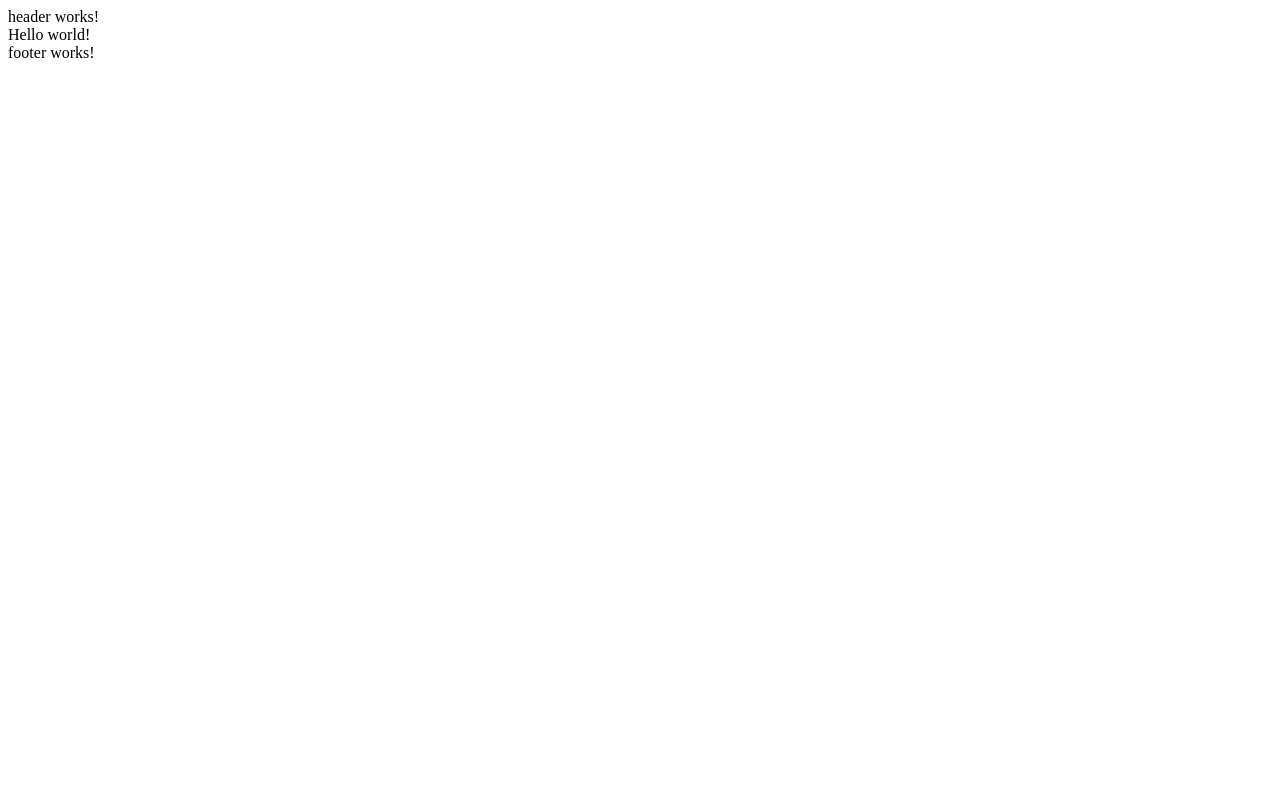
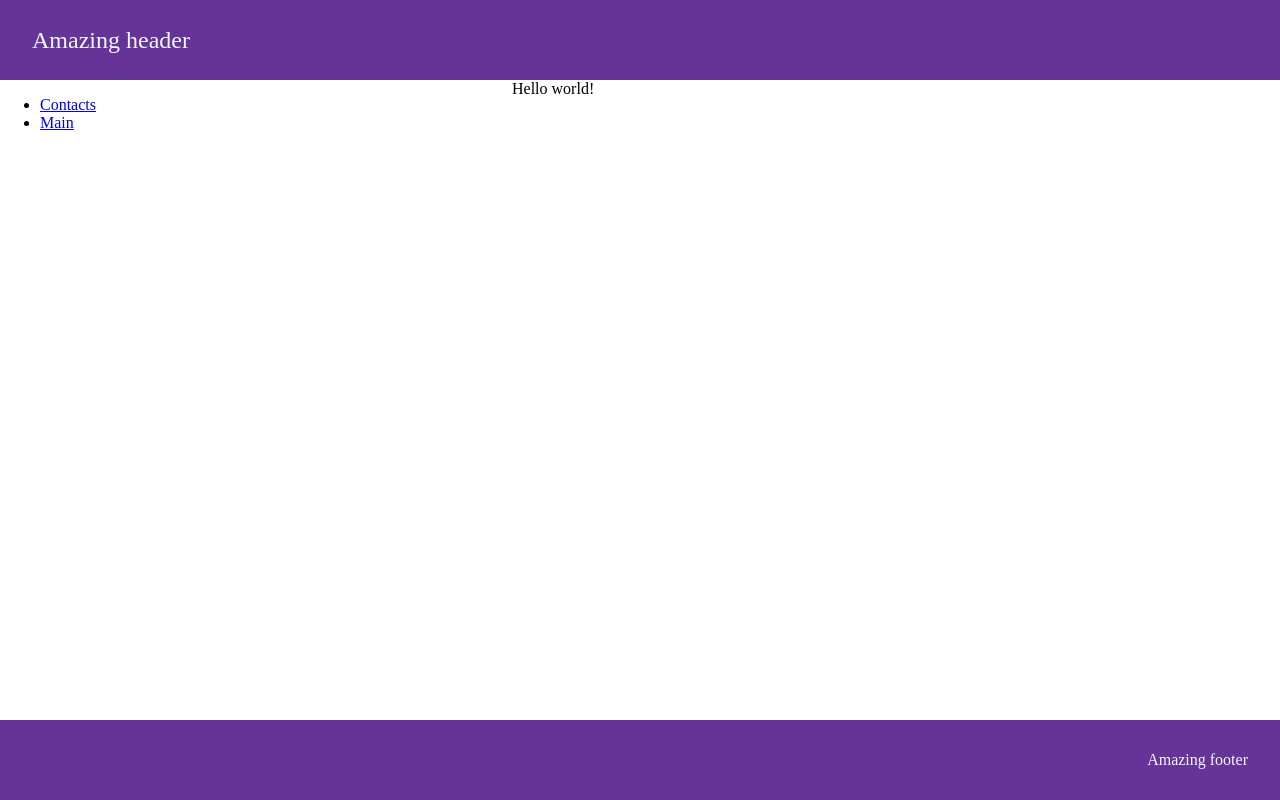
Before and after one commit to gubnich/frontcamp, an Angular app in the folder frontcamp/: page /main in a window 1280 px wide. Built offline with nearby package versions, Linux system fonts and the light colour scheme.

Commit message:
add styles

```diff
--- a/frontcamp/src/app/app.component.css
+++ b/frontcamp/src/app/app.component.css
@@ -0,0 +1,11 @@
+:host {
+  display: grid;
+  min-height: 100%;
+  grid-template-rows: auto 1fr auto;
+}
+
+.main {
+  display: grid;
+  grid-auto-flow: column;
+  grid-template-columns: 40% auto 60%;
+}
--- a/frontcamp/src/app/app.component.html
+++ b/frontcamp/src/app/app.component.html
@@ -1,5 +1,6 @@
 <app-header></app-header>
-
-<router-outlet></router-outlet>
-
+<main class='main'>
+  <app-sidebar></app-sidebar>
+  <router-outlet></router-outlet>
+</main>
 <app-footer></app-footer>
--- a/frontcamp/src/app/footer/footer.component.css
+++ b/frontcamp/src/app/footer/footer.component.css
@@ -0,0 +1,9 @@
+:host {
+  height: 5rem;
+  background: rebeccapurple;
+  line-height: 5rem;
+  padding: 0 2rem;
+  color: aliceblue;
+  font-size: 1rem;
+  text-align: right;
+}
--- a/frontcamp/src/app/footer/footer.component.html
+++ b/frontcamp/src/app/footer/footer.component.html
@@ -1 +1,3 @@
-<footer>footer works!</footer>
+<footer>
+  Amazing footer
+</footer>
--- a/frontcamp/src/app/header/header.component.css
+++ b/frontcamp/src/app/header/header.component.css
@@ -0,0 +1,8 @@
+:host {
+  height: 5rem;
+  background: rebeccapurple;
+  line-height: 5rem;
+  padding: 0 2rem;
+  color: aliceblue;
+  font-size: 1.5rem;
+}
--- a/frontcamp/src/app/header/header.component.html
+++ b/frontcamp/src/app/header/header.component.html
@@ -1 +1,3 @@
-<header>header works!</header>
+<header>
+  Amazing header
+</header>
--- a/frontcamp/src/app/sidebar/sidebar.component.html
+++ b/frontcamp/src/app/sidebar/sidebar.component.html
@@ -1 +1,4 @@
-<p>sidebar works!</p>
+<ul>
+  <li><a href="contact">Contacts</a></li>
+  <li><a href="main">Main</a></li>
+</ul>
--- a/frontcamp/src/styles.css
+++ b/frontcamp/src/styles.css
@@ -1 +1,6 @@
 /* You can add global styles to this file, and also import other style files */
+html, body {
+  height: 100%;
+  margin: 0;
+  padding: 0;
+}
```
